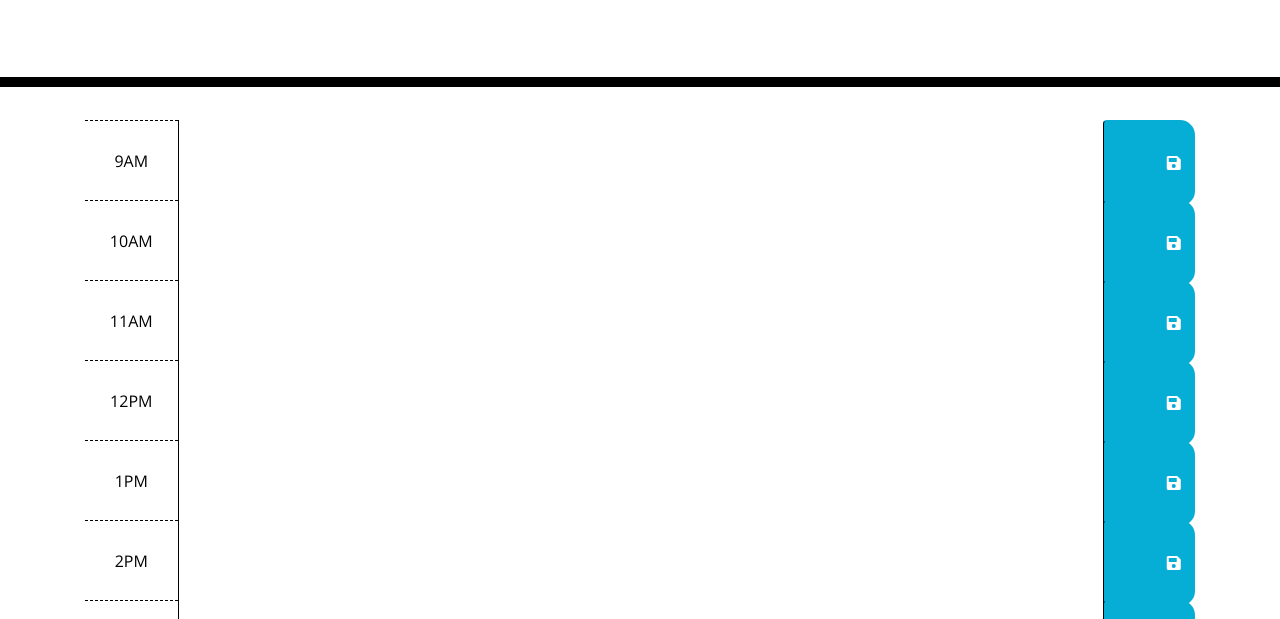
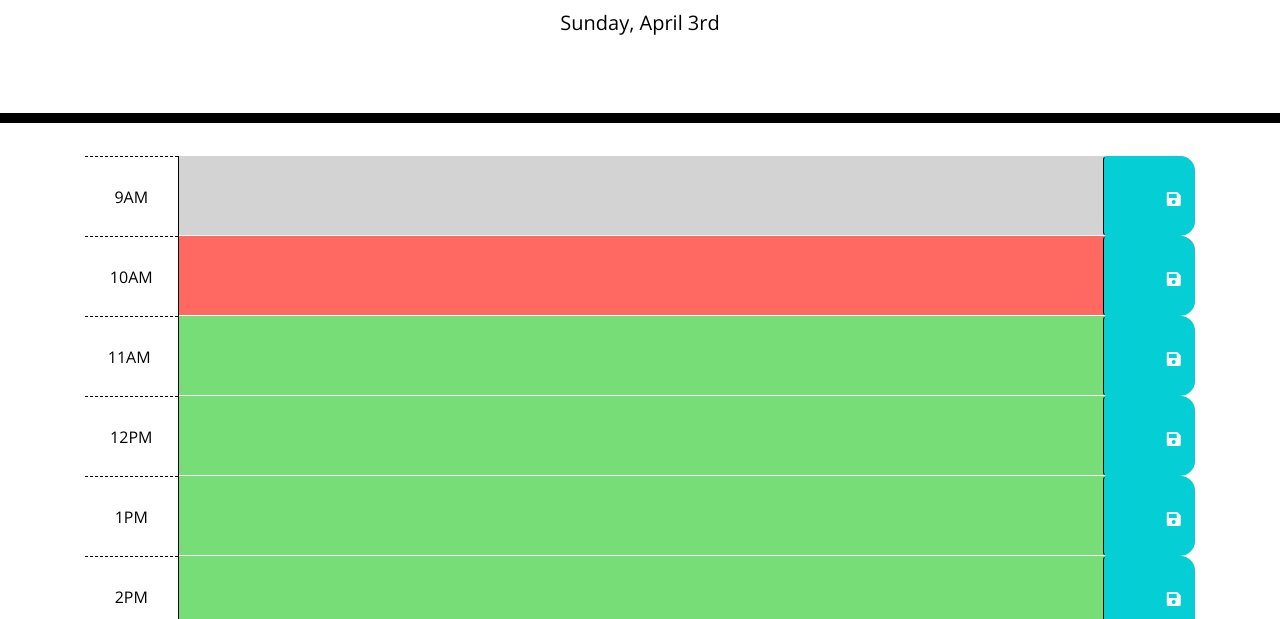
Before and after one commit to Savannahpolcen/workdaytracker, a plain HTML site: page index.html in a window 1280 px wide. Shown: the part 181-800 px from the top of the page. Drawn offline with nearby package versions, Linux system fonts and the light colour scheme.

Commit message:
color coded for past, present, future slot IDs

```diff
--- a/index.html
+++ b/index.html
@@ -7,11 +7,12 @@
     <link
       rel="stylesheet"
       href="https://stackpath.bootstrapcdn.com/bootstrap/4.3.1/css/bootstrap.min.css" />
-    <link
+      <link
       rel="stylesheet"
       href="https://use.fontawesome.com/releases/v5.8.1/css/all.css"
       integrity="sha384-50oBUHEmvpQ+1lW4y57PTFmhCaXp0ML5d60M1M7uH2+nqUivzIebhndOJK28anvf"
-      crossorigin="anonymous"/>
+      crossorigin="anonymous"
+    />
     <link
       href="https://fonts.googleapis.com/css?family=Open+Sans&display=swap"
       rel="stylesheet"/>
@@ -34,11 +35,12 @@
             9AM
           </div>
           <textarea class="col-md-10 description">
-          </textarea>
+             </textarea>
           <button class="btn saveBtn col-md-1">
             <i id="save" class="fas fa-save"></i>
+
           </button>
-        </li>
+          </li>
         <li class="row time-block" name=10>
           <div class="col-md-1 hour">
             10AM
@@ -51,8 +53,7 @@
         </li>
         <li class="row time-block" name=11>
           <div class="col-md-1 hour">
-            11AM
-          </div>
+            11AM </div>
           <textarea class="col-md-10 description">
           </textarea>
           <button class="btn saveBtn col-md-1">
@@ -69,6 +70,7 @@
             <i id="save" class="fas fa-save"></i>
           </button>
         </li>
+
         <li class="row time-block" name="13">
           <div class="col-md-1 hour">
             1PM
@@ -93,6 +95,7 @@
           <div class="col-md-1 hour">
             3PM
           </div>
+
           <textarea class="col-md-10 description">
           </textarea>
           <button class="btn saveBtn col-md-1">
@@ -113,6 +116,7 @@
           <div class="col-md-1 hour">
             5PM
           </div>
+
           <textarea class="col-md-10 description">
           </textarea>
           <button class="btn saveBtn col-md-1">
@@ -126,5 +130,44 @@
 
     <script src="https://code.jquery.com/jquery-3.4.1.min.js"></script>
     <script src="https://cdnjs.cloudflare.com/ajax/libs/moment.js/2.24.0/moment.min.js"></script>
+    <script type="text/javascript">
+         var currentDate = new Date();
+
+      var correctDate = moment(currentDate).format('dddd, MMMM Do')
+      currentDayEL = document.getElementById("currentDay").innerHTML = (correctDate);
+
+      var hourFinder = moment(currentDate).format("HH");
+
+
+      $('.time-block').each(function(){
+        var blockHour = $(this).attr("name");
+        var previousText = JSON.parse(localStorage.getItem(blockHour));
+        console.log(previousText);
+        $(this).children(".description").append(previousText).val().trim();
+
+        if ($(this).attr("name") < hourFinder){
+          $(this).removeClass("future");
+          $(this).removeClass("present");
+          $(this).addClass("past");
+        }
+        else if ($(this).attr("name") === hourFinder){
+          $(this).removeClass("past");
+          $(this).removeClass("future");
+          $(this).addClass("present");
+        }
+        else {
+          $(this).removeClass("present");
+          $(this).removeClass("past");
+          $(this).addClass("future");
+        }
+      })
+
+      $(document).on('click', '#save', function() {
+        var saveData = $(this).parent().siblings(".description").val().trim();
+        localStorage.setItem(($(this).parent().parent().attr("name")), JSON.stringify(saveData))
+        console.log(saveData);
+      })
+
+    </script>
   </body>
 </html>
--- a/style.css
+++ b/style.css
@@ -61,11 +61,7 @@ textarea{
   border-left: 1px solid black;
   border-top-right-radius: 15px;
   border-bottom-right-radius: 15px;
-  background-color: #06AED5;
+  background-color: #06ced5;
   color: white;
+  height: 80px;
 }
-
-.saveBtn i:hover {
-  font-size: 20px;
-  transition: all .3s ease-in-out;
-}
```
